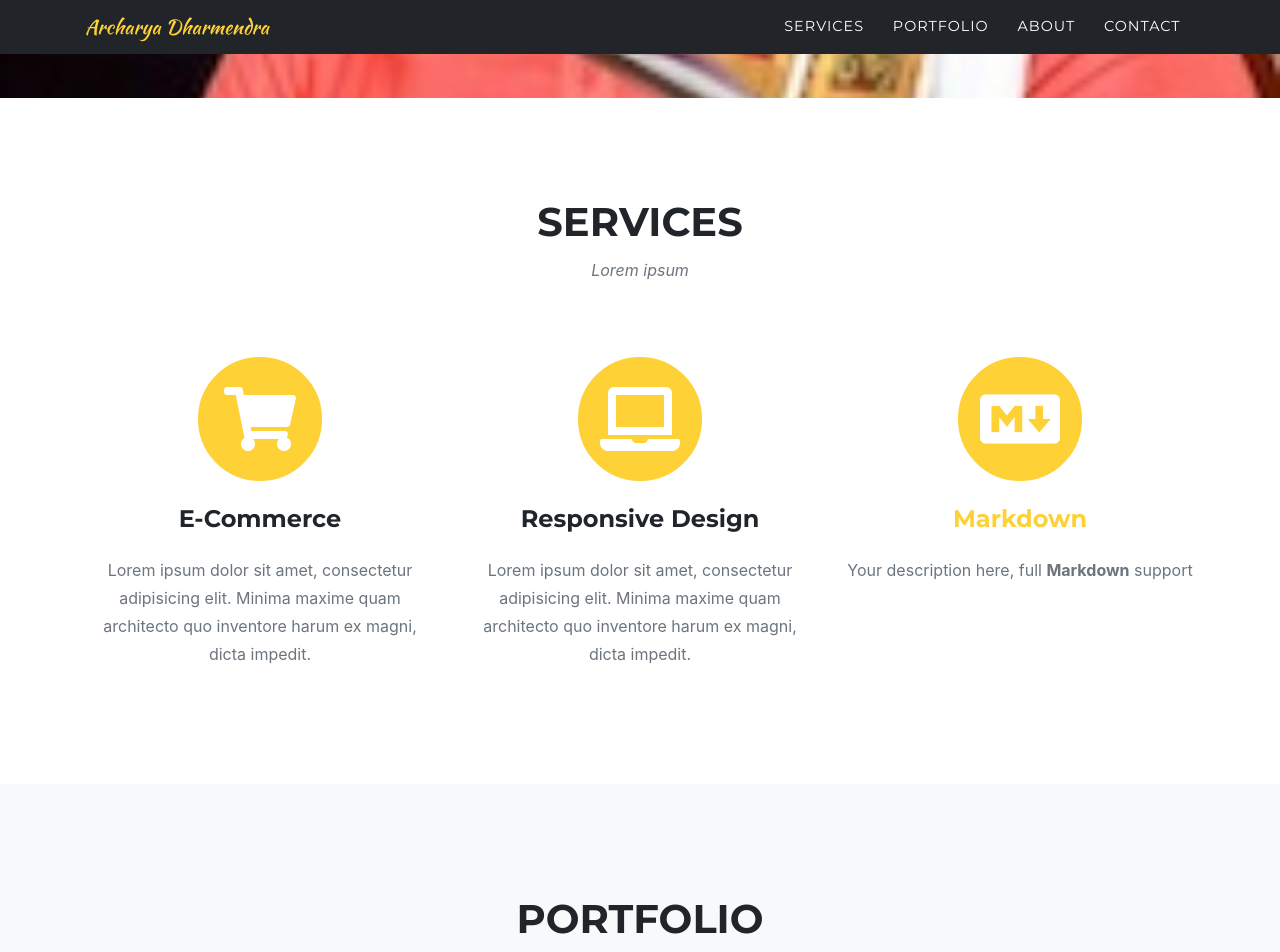
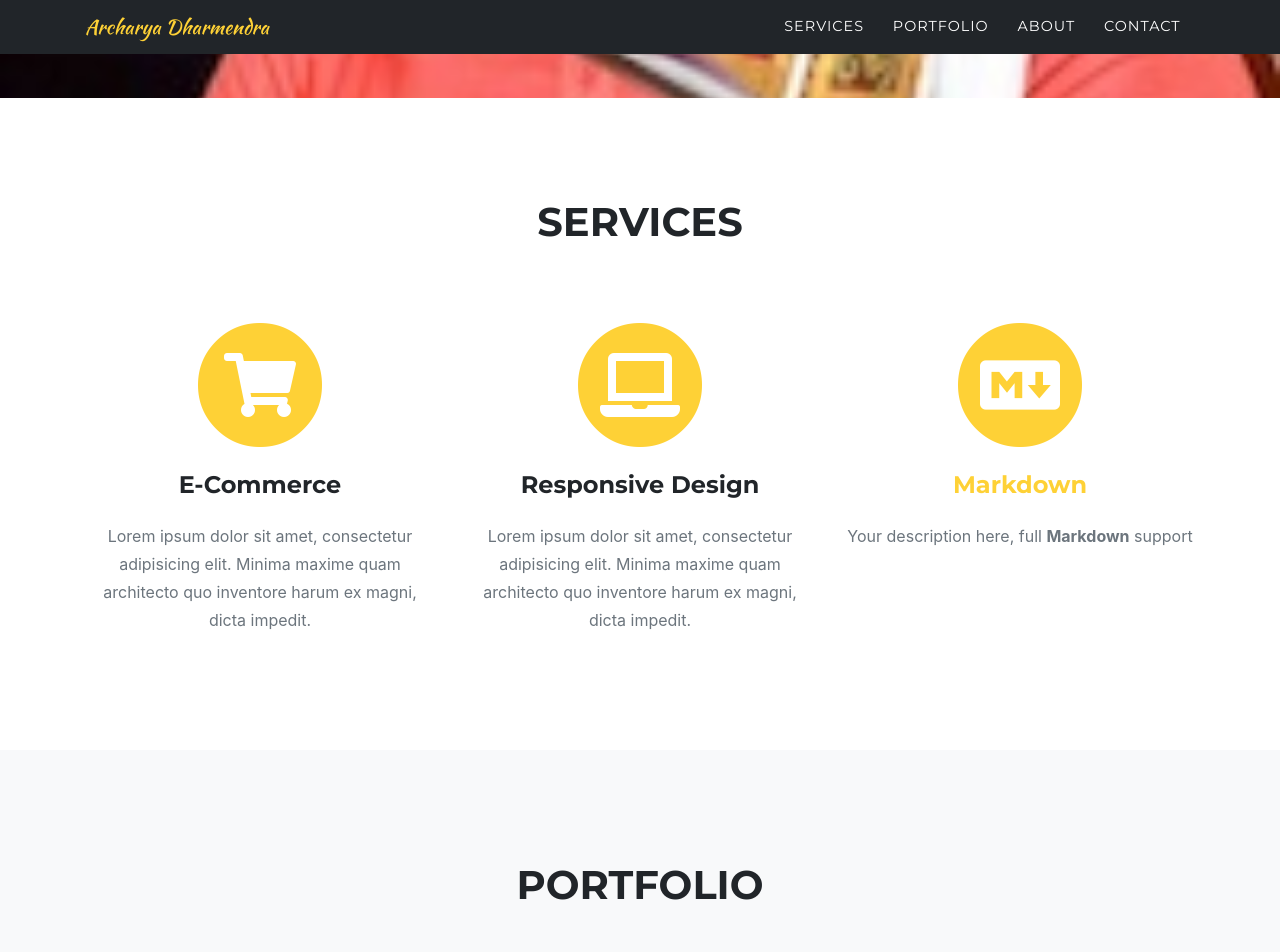
Before and after one commit to acharyadharmendra/acharyadharmendra.github.io, a Jekyll site: the page built from index.md, in a window 1280 px wide and 1400 px high, scrolled down 747 px. Shown: the top 952 px of the window. Built offline with Jekyll 4.4.1, drawn with Linux system fonts in a browser that asks for light colours; some web fonts are replaced; some of the changed text lies outside the part shown.

Commit message:
Update sitetext.yml

```diff
--- a/_data/sitetext.yml
+++ b/_data/sitetext.yml
@@ -6,7 +6,7 @@ header:
 
 services:
     title: "Services"
-    text: "Lorem ipsum"
+    text: ""
     section: services
     list:
       - title: "E-Commerce"
@@ -21,14 +21,14 @@ services:
 
 portfolio:
     title: "Portfolio"
-    text: "Lorem ipsum dolor sit amet consectetur."
+    text: ""
     section: portfolio
     closebutton: "Close Project"
 
 
 timeline:
     title: "About"
-    text: "Lorem ipsum timeline"
+    text: ""
     section: timeline
     # left is the default
     #start_align: "left"
```
